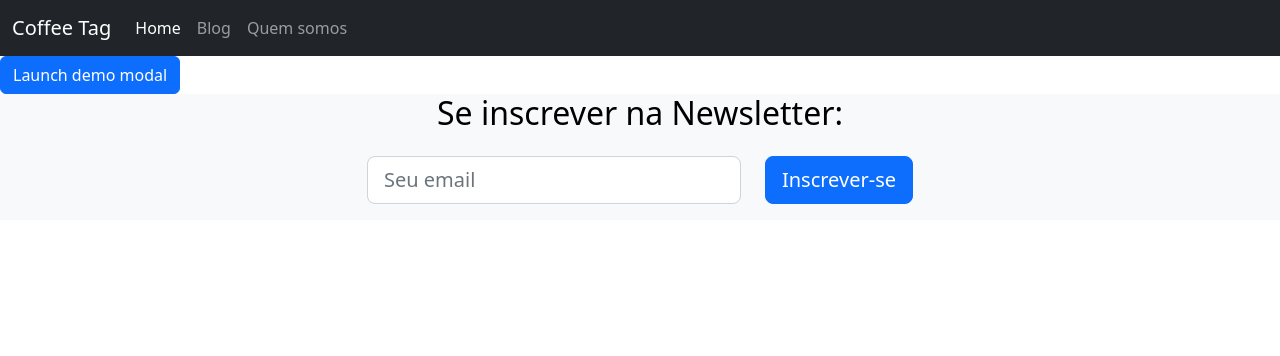
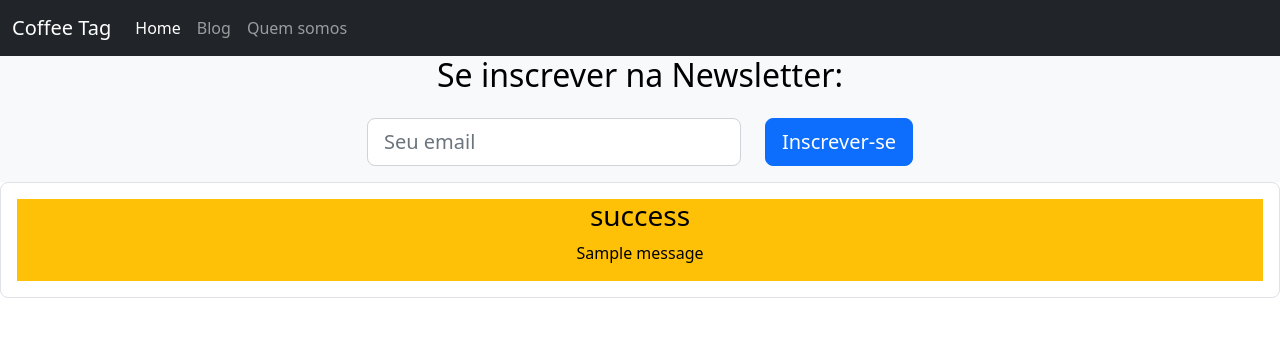
Before and after one commit to Leonardo-Lourenco/django-newsletter-autoresponder, a Django app: page /newsletter/sigup/ in a window 1280 px wide. Shown: the top 356 px of the page. Run offline with Django 4.2, Linux system fonts and the light colour scheme; tables that the repository leaves empty hold one stand-in row (values such as "Sample post"); one stand-in notice (Sample message) is shown.

Commit message:
Add files via upload

```diff
--- a/templates/base.html
+++ b/templates/base.html
@@ -40,13 +40,17 @@
 
 
 
-    {% block messages %}{% include 'messages.html' %}{% endblock %}
+
 
 
 
     {% block content %}
 
+
+
     {%  endblock   %}
+
+    {% block messages %}{% include 'messages.html' %}{% endblock %}
 
 
 
--- a/templates/messages.html
+++ b/templates/messages.html
@@ -1,39 +1,28 @@
-
-
 
 {% if messages %}
     {% for message in messages  %}
 
-            <!-- Button trigger modal -->
-            <button type="button" class="btn btn-primary" data-bs-toggle="modal" data-bs-target="#exampleModal">
-                Launch demo modal
-            </button>
 
-            <!-- Modal -->
-            <div class="modal fade" id="exampleModal" tabindex="-1" aria-labelledby="exampleModalLabel" aria-hidden="true">
-                <div class="modal-dialog">
-                <div class="modal-content">
-                    <div class="modal-header">
-                    <h1 class="modal-title fs-5" id="exampleModalLabel">Modal title</h1>
-                    <button type="button" class="btn-close" data-bs-dismiss="modal" aria-label="Close"></button>
-                    </div>
+    <div class="p-3 text-primary-emphasis bg-primary-subtle border border-primary-subtle rounded-3">
+          <!-- Call to Action-->
+      <section class="call-to-action text-black text-center bg-warning" id="signup" >
+        <div class="container position-relative">
+            <div class="row justify-content-center">
+                <div class="col-xl-3">
 
-                    <div class="modal-body">
-                        {{ message.tags }}
-                    </div>
+                    <h3>  {{ message.tags }} </h3>
 
 
-                    <div class="modal-body">
-                        {{ message }}
-                    </div>
+                    <p>   {{ message }} </p>
 
-                    <div class="modal-footer">
-                    <button type="button" class="btn btn-secondary" data-bs-dismiss="modal">Close</button>
-                    <button type="button" class="btn btn-primary">Save changes</button>
-                    </div>
-                </div>
+
+
                 </div>
             </div>
+    </div>
 
-    {% endfor  %}
+    </section>
+</div>
+
+{% endfor  %}
 {% endif %}
```
Also changed, not shown: db.sqlite3.
